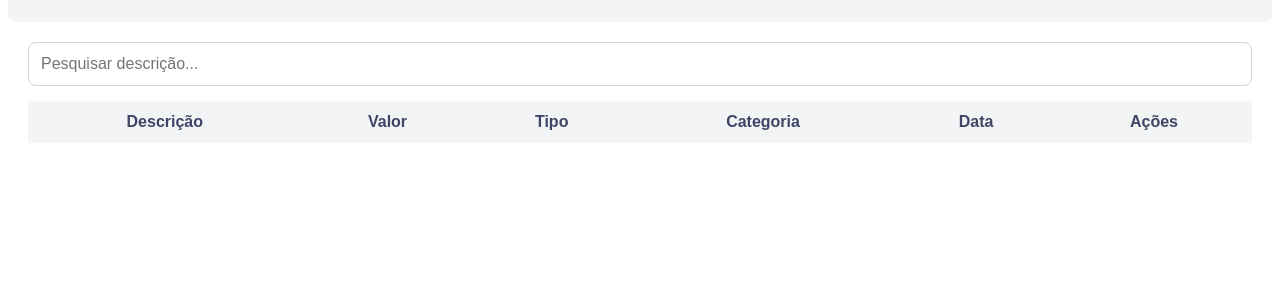
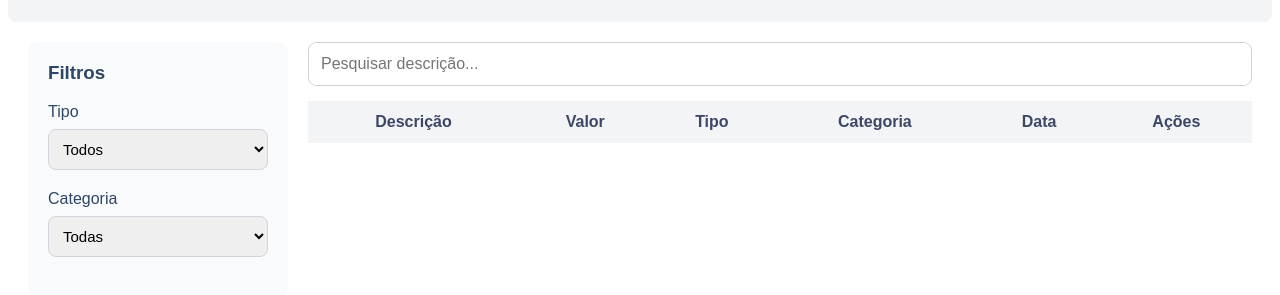
Before and after one commit to br330a/ISITE-FINAN-AS, a plain HTML site: page src/pages/historico.html in a window 1280 px wide. Shown: the part 83-378 px from the top of the page. Drawn offline with Linux system fonts and the light colour scheme.

Commit message:
feat: adicionando filtros em slidebar lateral

```diff
--- a/src/css/historico.css
+++ b/src/css/historico.css
@@ -40,7 +40,47 @@
 
 .historico {
     padding: 20px;
+    display: flex;
+    gap: 20px;
 }
+
+.slidebar {
+    width: 220px;
+    background-color: #f9fafb;
+    border-radius: 10px;
+    padding: 20px;
+    height: fit-content;
+}
+
+.slidebar h3 {
+    margin-top: 0;
+    color: #2e4666;
+    font-family: 'Poppins', sans-serif;
+}
+
+.filtroGrupo {
+    display: flex;
+    flex-direction: column;
+    margin-bottom: 20px;
+}
+
+.filtroGrupo label {
+    margin-bottom: 8px;
+    font-family: 'Poppins', sans-serif;
+    color: #2e4666;
+}
+
+.filtroGrupo select {
+    padding: 10px;
+    border-radius: 8px;
+    border: 1px solid #d1d5db;
+    font-size: 15px;
+}
+
+.tabelaArena {
+    flex: 1;
+}
+
 
 table {
     width: 100%;
--- a/src/js/historico.js
+++ b/src/js/historico.js
@@ -1,5 +1,11 @@
 const historicoBody = document.getElementById("historico-body");
 const pesquisa = document.getElementById("pesquisa");
+
+const filtroTodos = document.getElementById("filtroTodos");
+
+const filtroEntrada = document.getElementById("filtroEntrada");
+
+const filtroSaida = document.getElementById("filtroSaida");
 
 let transacoes = [];
 
@@ -55,4 +61,22 @@ pesquisa.addEventListener("input", function(){
             .includes(texto);
     });
     atualizarTabela(filtradas);
-})
+});
+
+filtroTodos.addEventListener("click", function(){
+    atualizarTabela(transacoes);
+});
+
+filtroEntrada.addEventListener("click", function(){
+    const entradas = transacoes.filter(function(transacao){
+        return transacao.tipo === "entrada";
+    });
+    atualizarTabela(entradas);
+});
+
+filtroSaida.addEventListener("click", function(){
+    const saidas = transacoes.filter(function(transacao){
+        return transacao.tipo === "saida";
+    });
+    atualizarTabela(saidas);
+});
--- a/src/pages/historico.html
+++ b/src/pages/historico.html
@@ -16,7 +16,37 @@
             <h2 class="titulo">HISTÓRICO</h2>
         </div>
 
+
         <div class="historico">
+            <div class="slidebar">
+                <h3>Filtros</h3>
+
+                <div class="filtroGrupo">
+                    <label>Tipo</label>
+                    <select id="filtroTipo">
+                        <option value="todos">Todos</option>
+                        <option value="entrada">Entrada</option>
+                        <option value="saida">Saída</option>
+                    </select>
+                </div>
+
+                <div class="filtroGrupo">
+                    <label>Categoria</label>
+
+                    <select id="filtroCategoria">
+                        <option value="todos">Todas</option>
+                        <option value="alimentacao">Alimentação</option>
+                        <option value="lazer">Lazer</option>
+                        <option value="namorada">Namorada</option>
+                        <option value="transporte">Transporte</option>
+                        <option value="estudos">Estudos</option>
+
+                    </select>
+                </div>
+            </div>
+
+
+            <div class="tabelaArena">
                 <div class="pesquisa">
                     <input
                     type="text"
@@ -24,6 +54,7 @@
                     placeholder="Pesquisar descrição..."
                     >
                 </div>
+
                 <table>
                     <thead>
                         <tr>
```
Lines whose indentation alone changed are shown as unchanged.
